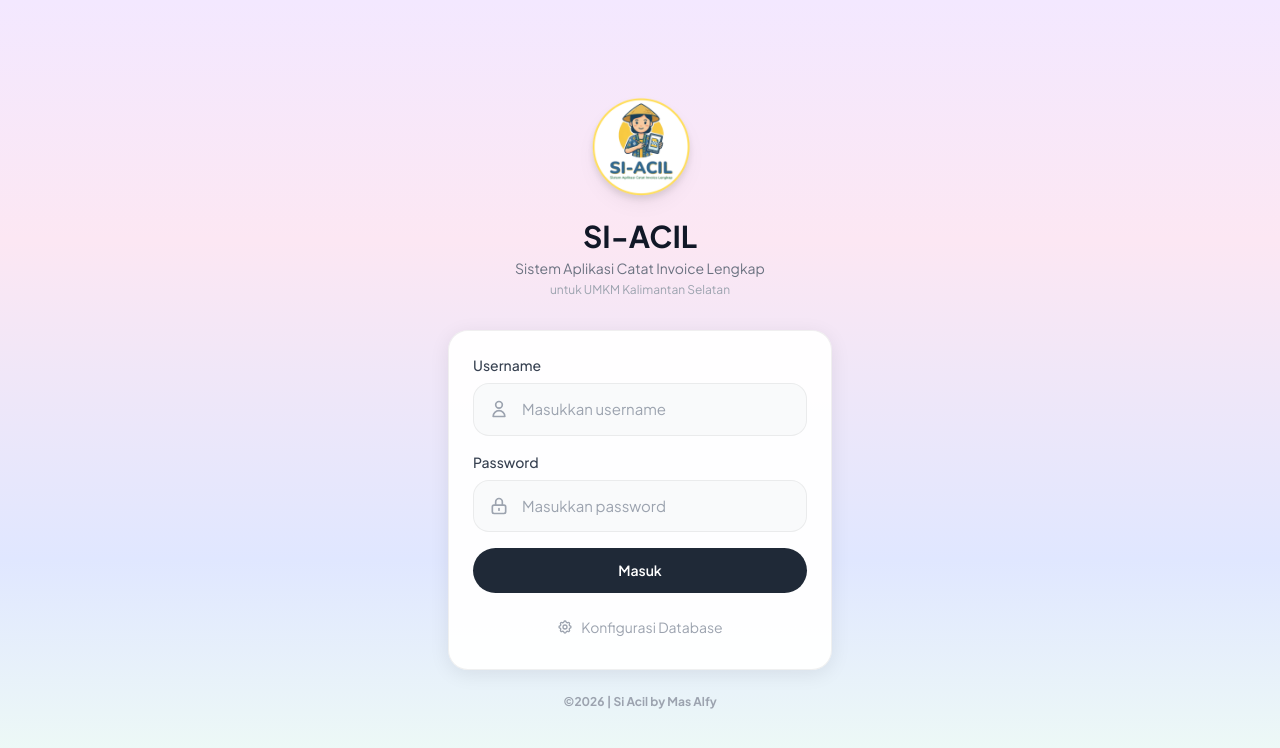
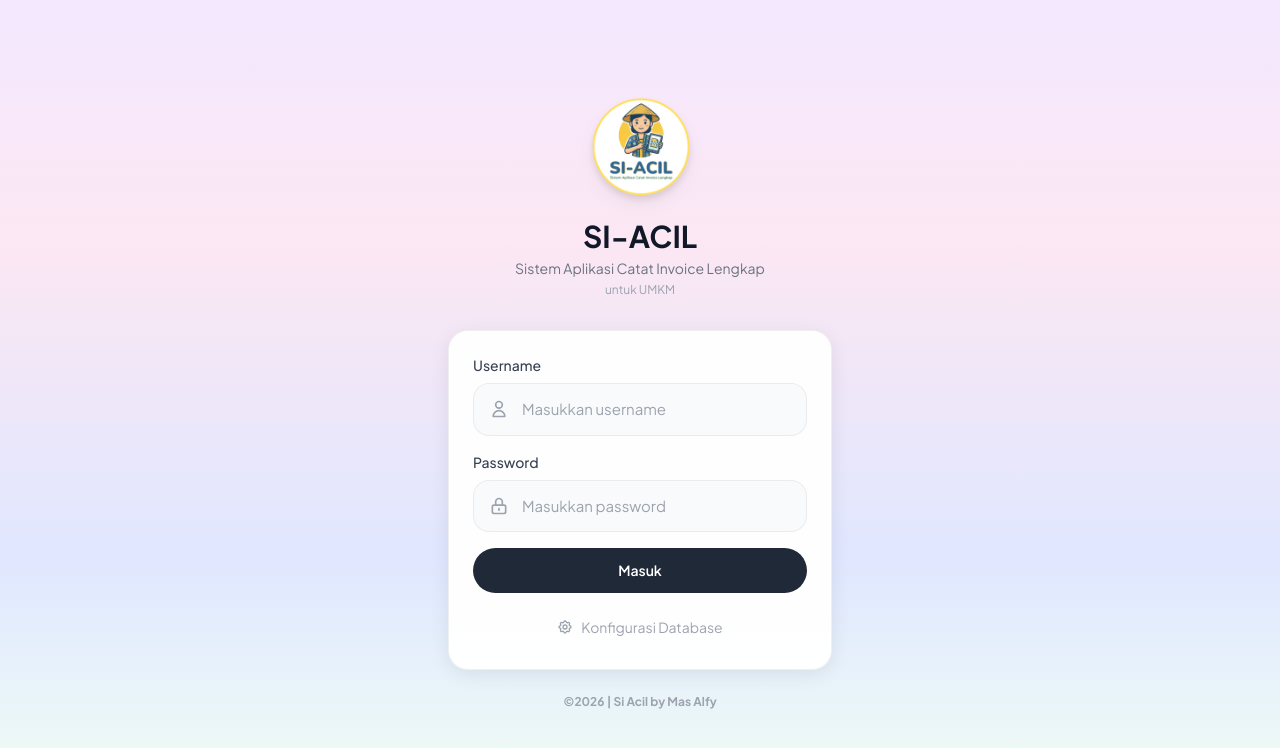
Before and after one commit to masfy/siacil-azizah, a React (Vite) app: page / in a window 1280 px wide. Shown: the top 748 px of the page. Built offline with nearby package versions, Linux system fonts and the light colour scheme.

Commit message:
Update LoginPage.jsx

```diff
--- a/src/pages/LoginPage.jsx
+++ b/src/pages/LoginPage.jsx
@@ -72,7 +72,7 @@
                     />
                     <h1 className="text-3xl font-bold text-gray-900 mb-1">SI-ACIL</h1>
                     <p className="text-gray-500 text-sm">Sistem Aplikasi Catat Invoice Lengkap</p>
-                    <p className="text-gray-400 text-xs mt-1">untuk UMKM Kalimantan Selatan</p>
+                    <p className="text-gray-400 text-xs mt-1">untuk UMKM</p>
                 </div>
 
                 {/* Login Card */}
```
